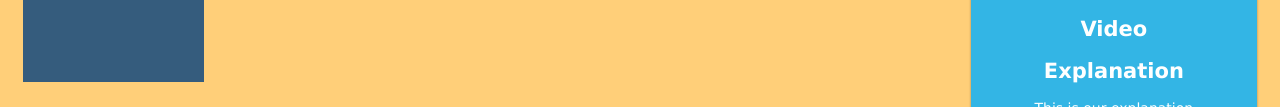
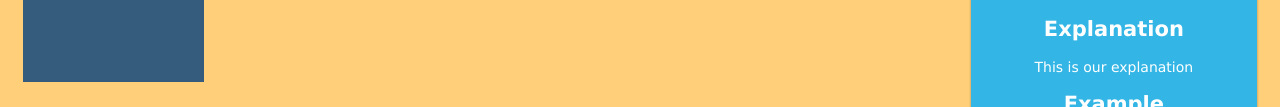
Before and after one commit to masrulmollah/webdesign, a plain HTML site: page index.html in a window 1280 px wide. Shown: the part 304-411 px from the top of the page. Drawn offline with Linux system fonts and the light colour scheme.

Commit message:
Update index.html

```diff
--- a/index.html
+++ b/index.html
@@ -221,7 +221,6 @@ h1 {background-color: turquoise; font-family:verdana; font-size: 20px; padding:5
       <video width="300" height="200" controls>
       <source src="video.mp4"/>
       </video>
-      <h2>Video</h2>
       <h2>Explanation</h2>
       <p>This is our explanation</p>
       <h2>Example</h2>
```
